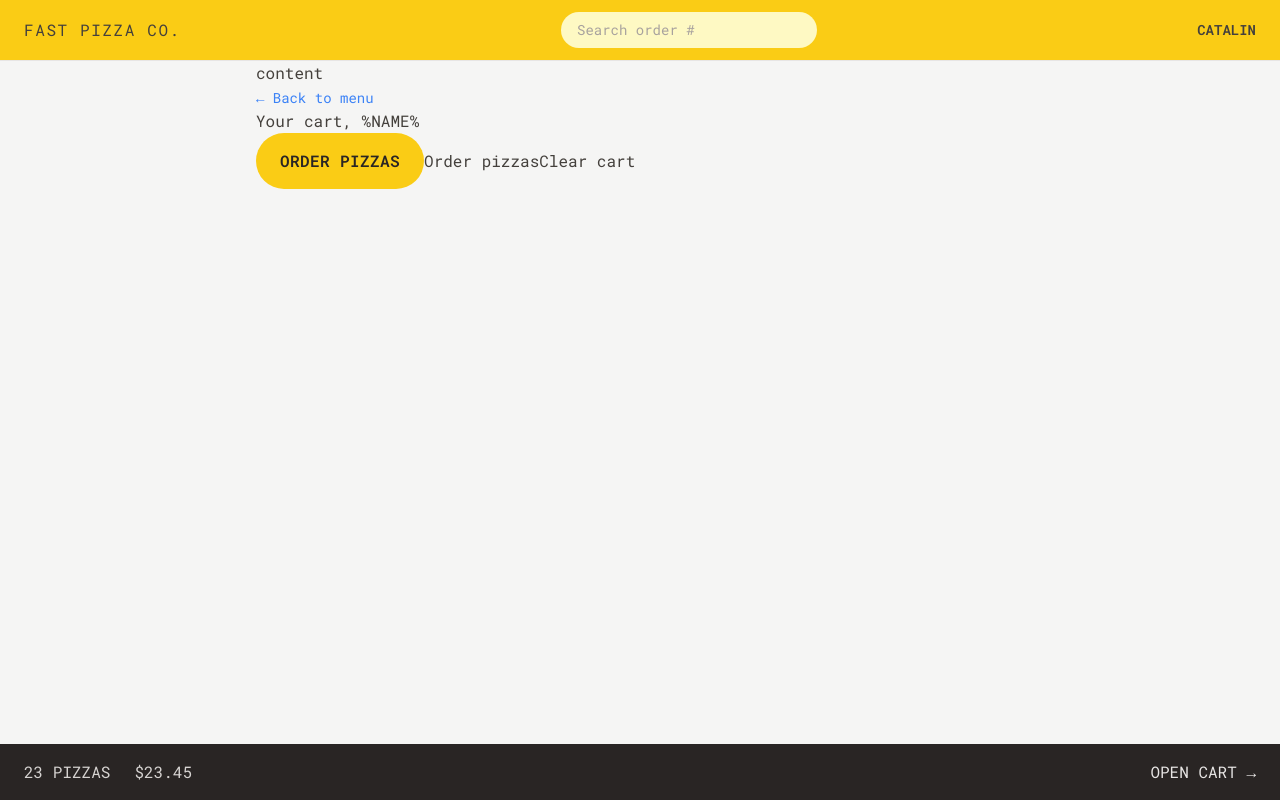
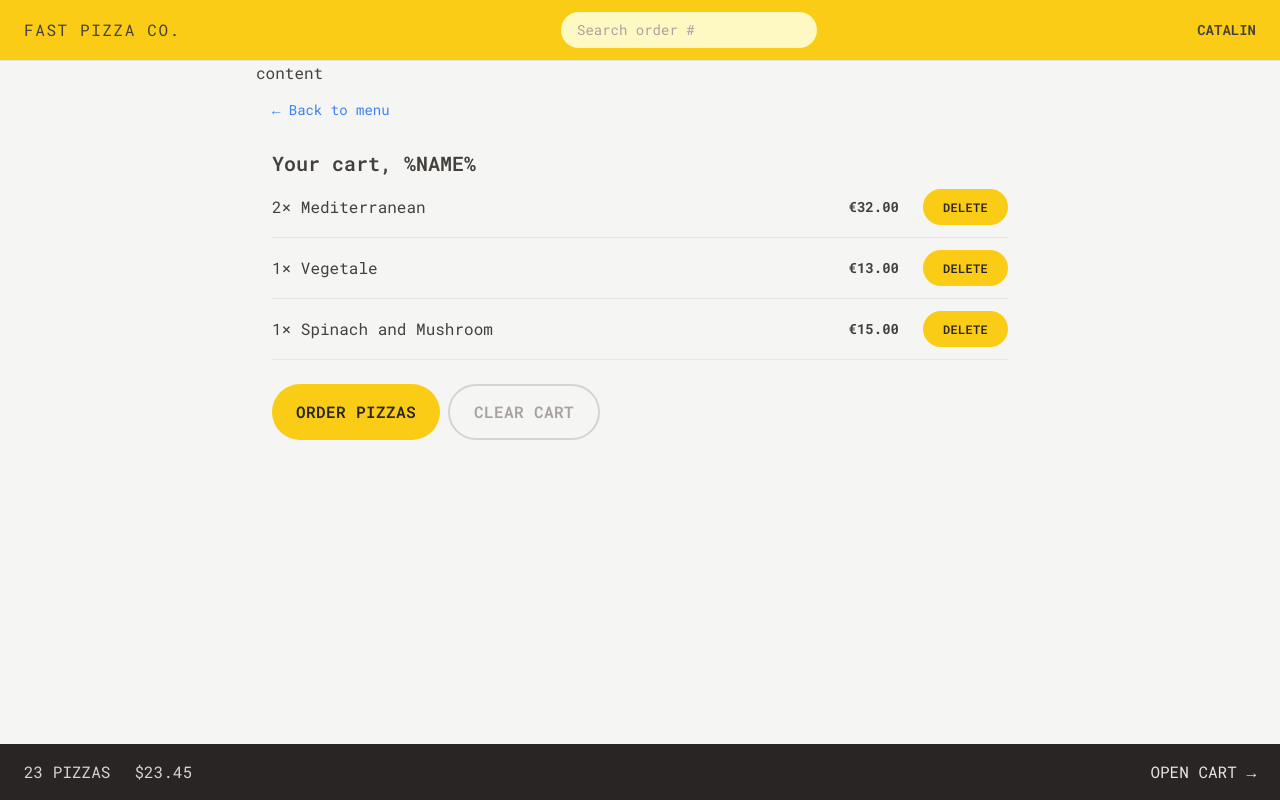
Before and after one commit to catalintugui/fast-pizza, a React (Vite) app: page /cart in a window 1280 px wide. Built offline with nearby package versions, Linux system fonts and the light colour scheme.

Commit message:
cart styling

```diff
--- a/src/features/cart/Cart.jsx
+++ b/src/features/cart/Cart.jsx
@@ -1,6 +1,7 @@
 import { Link } from 'react-router-dom';
 import LinkButton from '../../ui/LinkButton';
 import Button from '../../ui/Button';
+import CartItem from './CartItem';
 
 const fakeCart = [
   {
@@ -30,18 +31,23 @@
   const cart = fakeCart;
 
   return (
-    <div>
+    <div className="px-4 py-3">
       <LinkButton to="/menu">&larr; Back to menu</LinkButton>
 
-      <h2>Your cart, %NAME%</h2>
+      <h2 className="mt-7 text-xl font-semibold">Your cart, %NAME%</h2>
 
-      <div>
+      <ul className="divide-y divide-stone-200 border-b">
+        {cart.map((item) => (
+          <CartItem item={item} key={item.id} />
+        ))}
+      </ul>
+
+      <div className="mt-6 space-x-2">
         <Button type="primary" to="/order/new">
           Order pizzas
         </Button>
 
-        <Link to="/order/new">Order pizzas</Link>
-        <button>Clear cart</button>
+        <Button type="secondary">Clear cart</Button>
       </div>
     </div>
   );
--- a/src/features/cart/CartItem.jsx
+++ b/src/features/cart/CartItem.jsx
@@ -1,13 +1,17 @@
+import { formatCurrency } from '../../utils/helpers';
+import Button from '../../ui/Button';
+
 function CartItem({ item }) {
   const { pizzaId, name, quantity, totalPrice } = item;
 
   return (
-    <li>
-      <p>
+    <li className="py-3 sm:flex sm:items-center sm:justify-between">
+      <p className="mb-1 sm:mb-0">
         {quantity}&times; {name}
       </p>
-      <div>
-        <p>{formatCurrency(totalPrice)}</p>
+      <div className="flex items-center justify-between sm:gap-6">
+        <p className="text-sm font-bold">{formatCurrency(totalPrice)}</p>
+        <Button type="small">Delete</Button>
       </div>
     </li>
   );
--- a/src/ui/Button.jsx
+++ b/src/ui/Button.jsx
@@ -7,6 +7,8 @@
   const styles = {
     primary: base + 'px-4 py-3 md:px-6 md:py-4',
     small: base + 'px-4 py-2 md:px-5 md:py-2.5 text-xs',
+    secondary:
+      'px-4 py-2.5 md:px-6 md:py-3.5 inline-block rounded-full focus:text-stone-800 border-2 border-stone-300 px-4 py-3 font-semibold uppercase tracking-wide text-stone-400 transition-colors duration-300 hover:bg-stone-300 hover:text-stone-800 focus:bg-stone-300 focus:outline-none focus:ring focus:ring-stone-200 focus:ring-offset-2 disabled:cursor-not-allowed sm:px-6 sm:py-4',
   };
 
   if (to) {
```
